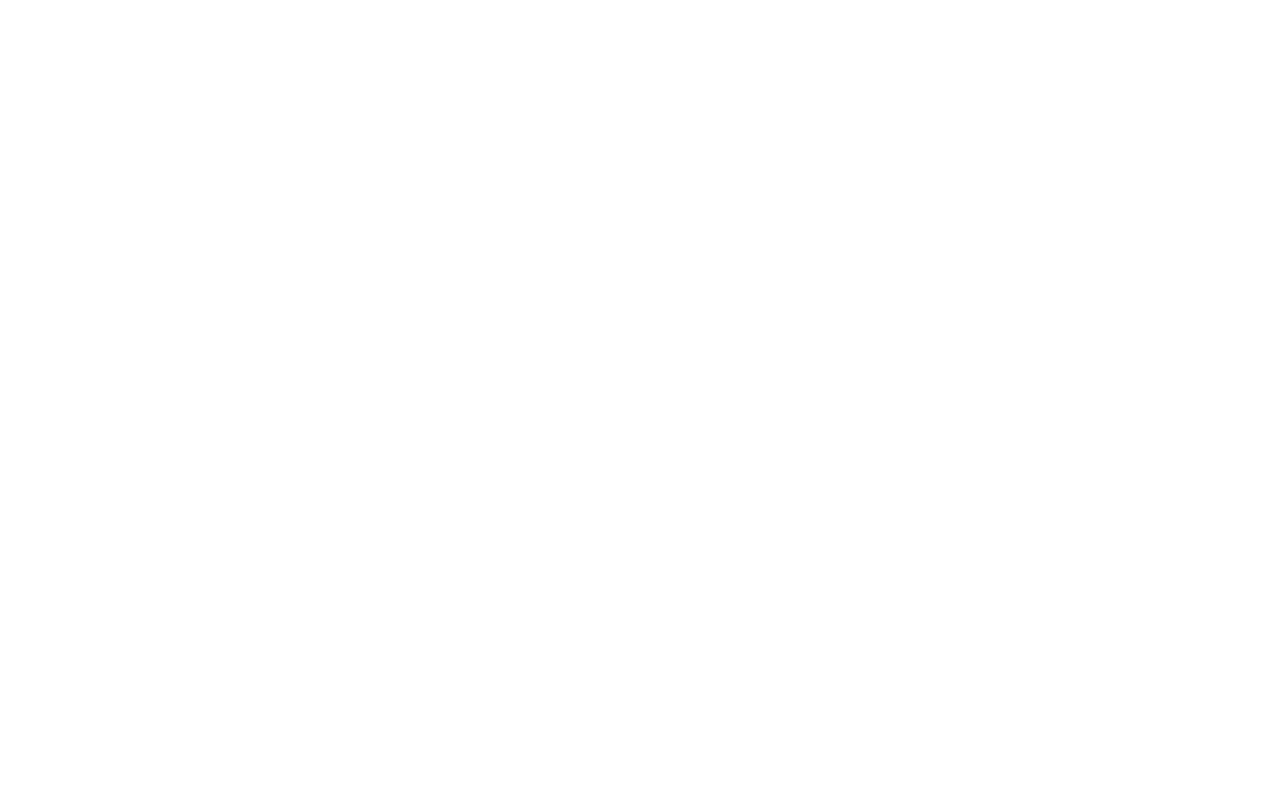
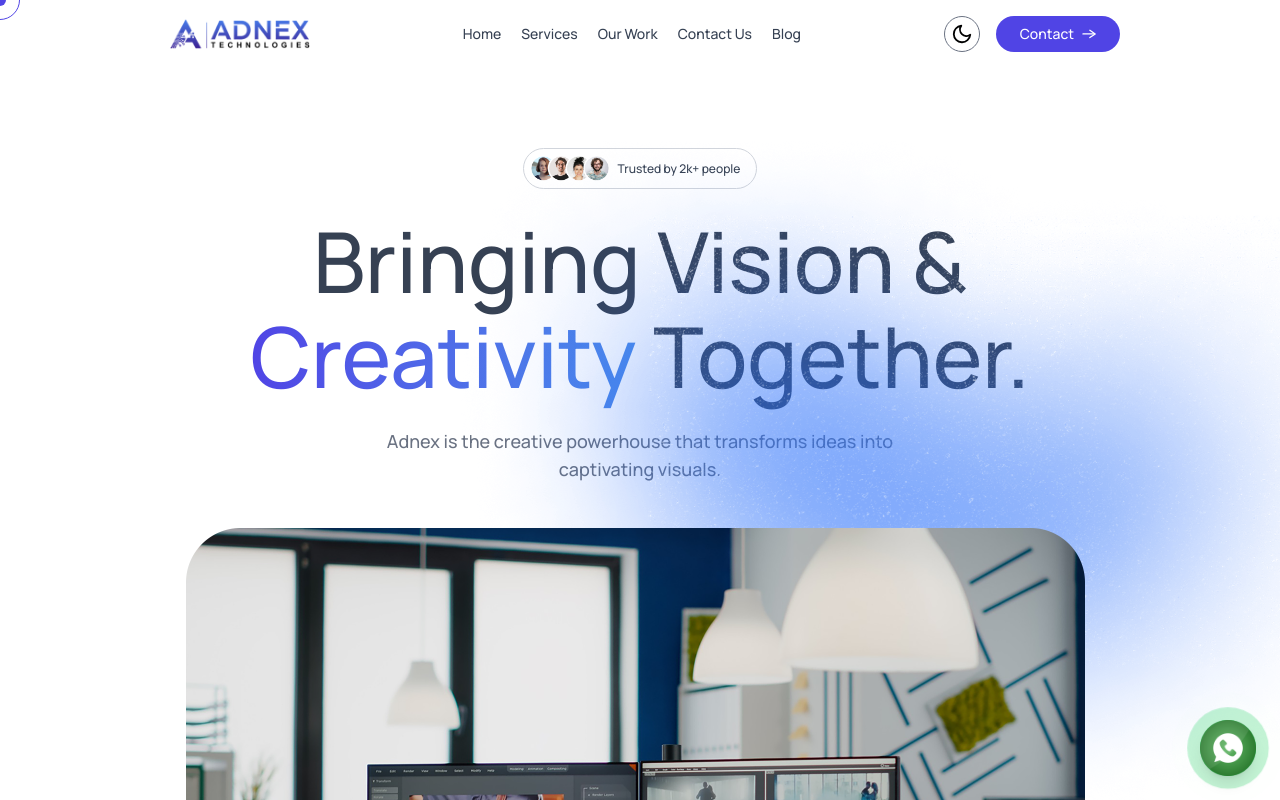
Before and after one commit to Krishnamlm/Adnex-Technology, a React (Vite) app: page / in a window 1280 px wide. Shown: the top 800 px of the page. Built offline with nearby package versions, Linux system fonts and the light colour scheme.

Commit message:
Fix: Removed router basename to enable root domain access

```diff
--- a/src/App.jsx
+++ b/src/App.jsx
@@ -136,7 +136,7 @@
 
 // 🎯 FINAL EXPORT: Wrap the application in Router with the basename for GitHub Pages
 const App = () => (
-    <Router basename="/Adnex-Technology">
+    <Router>
         <AppContent />
     </Router>
 );
--- a/src/components/Navbar.jsx
+++ b/src/components/Navbar.jsx
@@ -47,7 +47,7 @@
         </a>
         <a
     onClick={() => setSidebarOpen(false)}
-    href="/Adnex-Technology/blog" /* MUST include the repository name for correct routing */
+    href="/blog" /* MUST include the repository name for correct routing */
     className="sm:hover:border-b"
 >
     Blog
```
